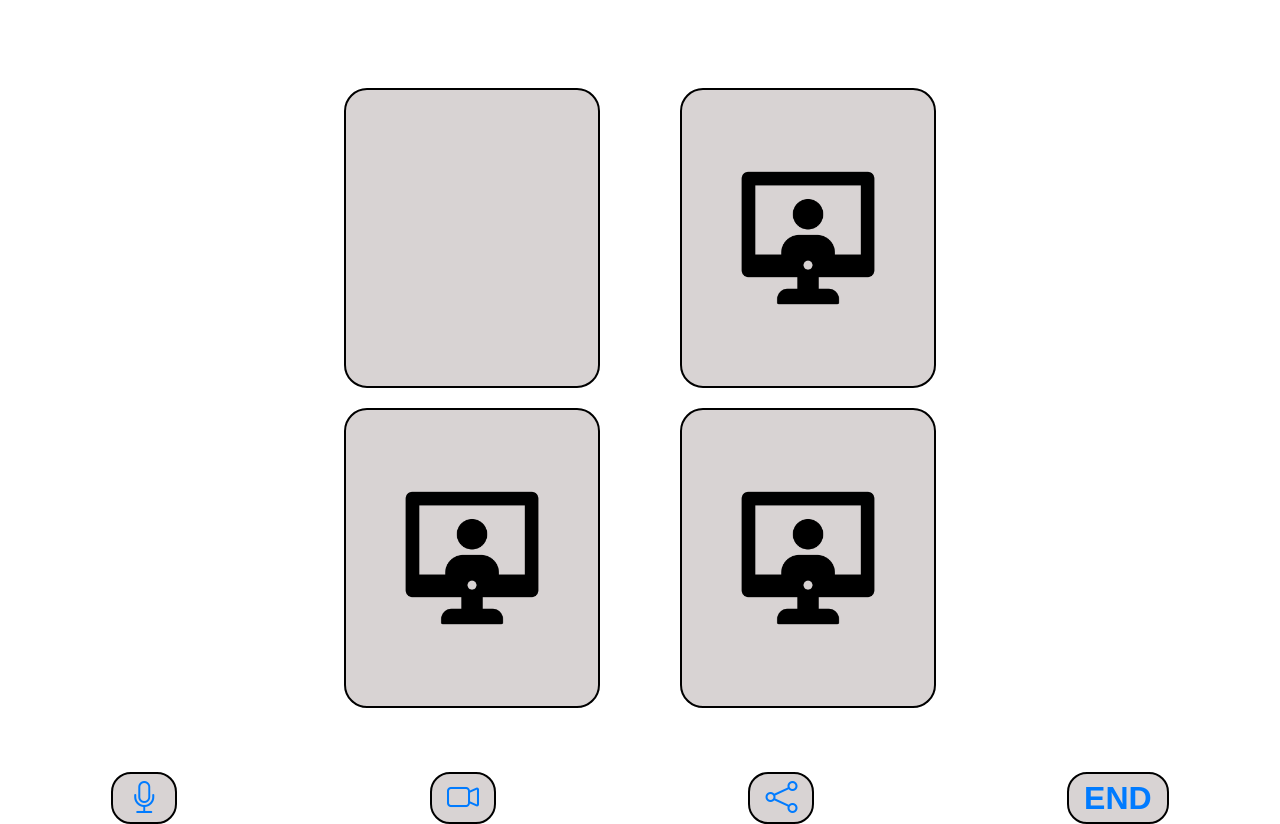
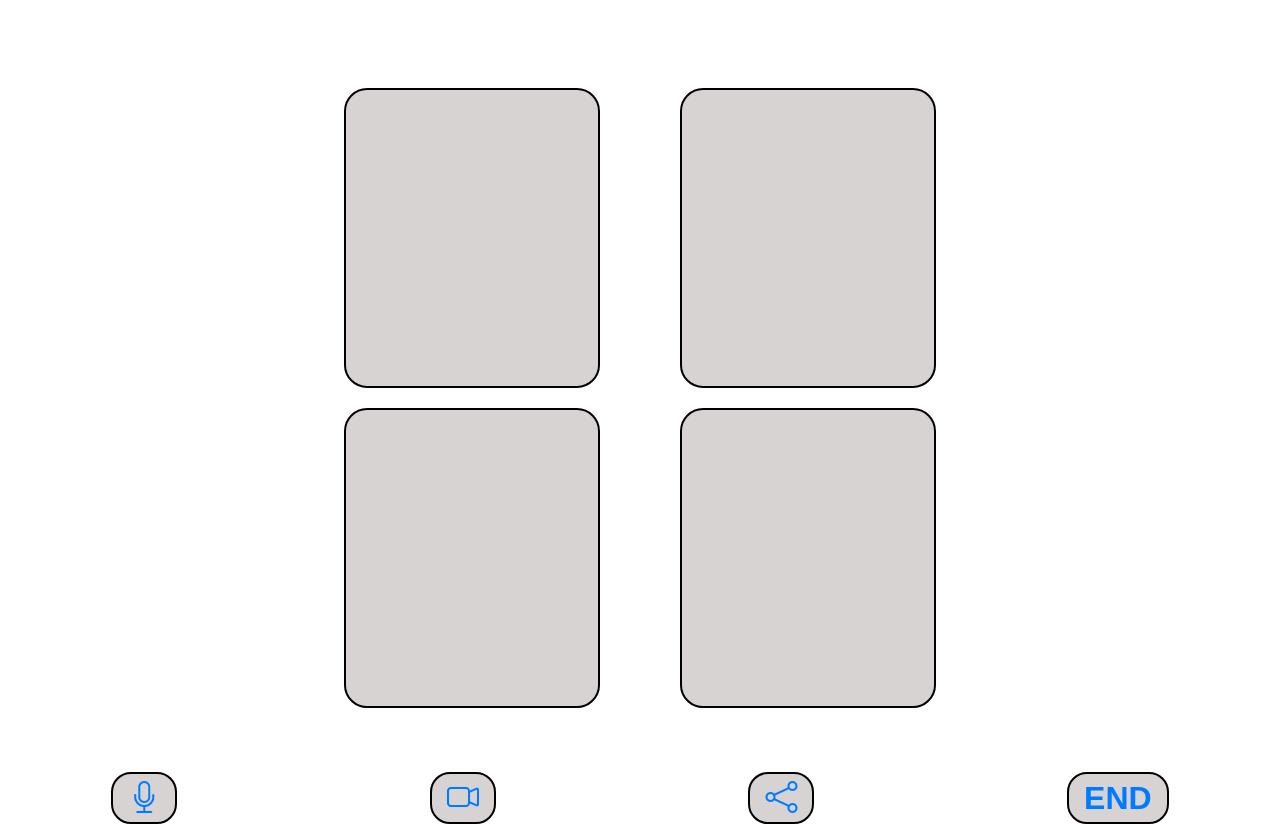
Before and after one commit to bsenthilkumarkeysparks/webconference, a plain HTML site: page index2.html in a window 1280 px wide. Shown: the part 60-884 px from the top of the page. Drawn offline with nearby package versions, Linux system fonts and the light colour scheme.

Commit message:
add webcam

```diff
--- a/index2.html
+++ b/index2.html
@@ -47,15 +47,15 @@
 
           </div>
           <div class="col-lg-6 col-6 user-2">
-            <img src="eee.png" alt="video conference">
+            <video id="video"></video>
           </div>
         </div>
         <div class="row">
           <div class="col-lg-6 col-6 user-3">
-            <img src="eee.png" alt="video conference">
+            <video id="video"></video>
           </div>
           <div class="col-lg-6 col-6 user-4">
-            <img src="eee.png" alt="video conference">
+            <video id="video"></video>
           </div>
         </div>
       </div>
```
